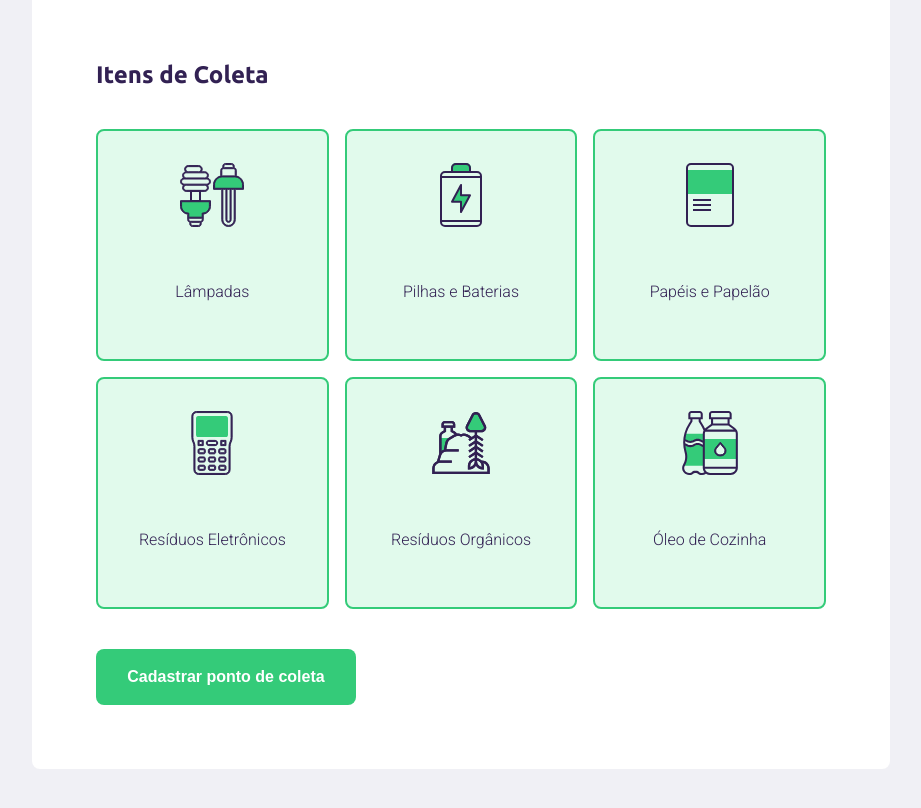
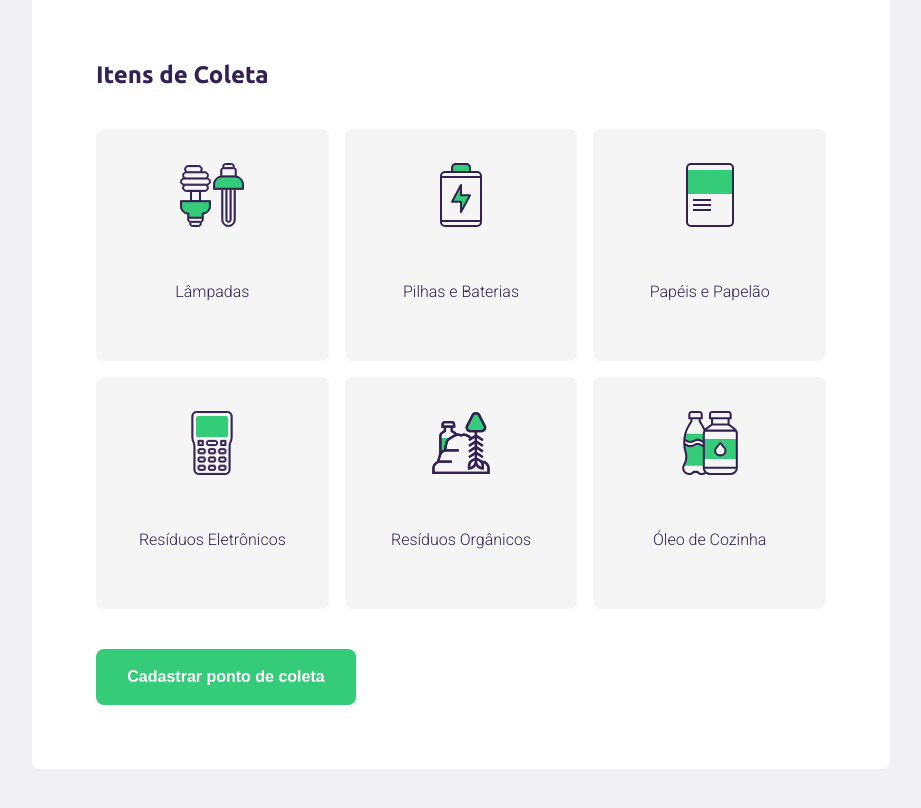
Before and after one commit to Chxpz/NLW_bootCamp_RocketSeat, a plain HTML site: page create-point.html in a window 1280 px wide. Shown: the part 706-1514 px from the top of the page, without its empty margins (179-1100 px from the left). Drawn offline with Linux system fonts and the light colour scheme; no server answers.

Commit message:
js adicionado para adicionar e remover classes a partir da seleção dos itens

```diff
--- a/create-point.html
+++ b/create-point.html
@@ -85,32 +85,32 @@
                 </legend>
 
                 <div class="items-grid">
-                    <li data-id="1" class="selected">
+                    <li data-id="1">
                         <img src="./icones/lampadas.svg" alt="lampadas">
                         <span>Lâmpadas</span>
                     </li>
 
-                    <li data-id="2" class="selected">
+                    <li data-id="2">
                         <img src="./icones/baterias.svg" alt="Pilhas e Baterias">
                         <span>Pilhas e Baterias</span>
                     </li>
 
-                    <li data-id="3" class="selected">
+                    <li data-id="3">
                         <img src="./icones/papeis-papelao.svg" alt="Papéis e Papelão">
                         <span>Papéis e Papelão</span>
                     </li>
 
-                    <li data-id="4" class="selected">
+                    <li data-id="4">
                         <img src="./icones/eletronicos.svg" alt="Resíduos Eletrônicos">
                         <span>Resíduos Eletrônicos</span>
                     </li>
 
-                    <li data-id="5" class="selected">
+                    <li data-id="5">
                         <img src="./icones/organicos.svg" alt="Resíduos Orgânicos">
                         <span>Resíduos Orgânicos</span>
                     </li>
 
-                    <li data-id="6" class="selected">
+                    <li data-id="6">
                         <img src="./icones/oleo.svg" alt="Óleo de Cozinha">
                         <span>Óleo de Cozinha</span>
                     </li>
--- a/scripts/create-point.js
+++ b/scripts/create-point.js
@@ -46,3 +46,22 @@ function getCities(event){
 document
 .querySelector("select[name=uf]")
 .addEventListener("change", getCities)
+
+//itens de coleta
+//pegar todos os lis
+
+const itemsToCollect = document.querySelectorAll(".items-grid li")
+
+for (const item of itemsToCollect){
+    item.addEventListener("click", handleSelectedItem)
+}
+
+function handleSelectedItem(event){
+    const itemLi = event.target
+    //adicionar ou remover uma class com javaScript
+    itemLi.classList.toggle("selected")
+
+    /**trazer a numeração dos id criados para cada item */
+    //const itemId = event.target.dataset.id
+    const itemId = itemLi.dataset.id
+}
--- a/styles/create-point.css
+++ b/styles/create-point.css
@@ -151,3 +151,9 @@ form button:hover{
     border: 2px solid #34cb79;
 
 }
+
+/*bloquear o clique nos filhos de cada item dos quadros do itemToCollect*/
+.items-grid li img,
+.items-grid li span {
+    pointer-events:none;
+}
```
